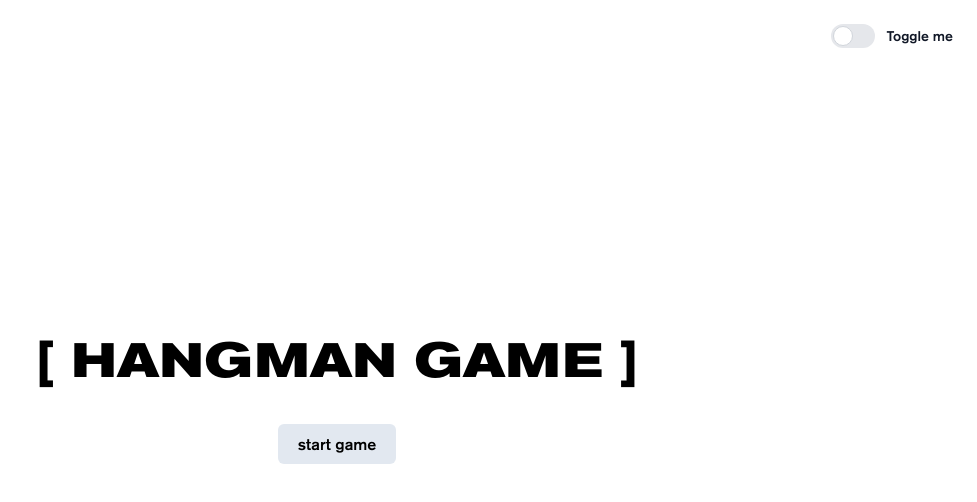
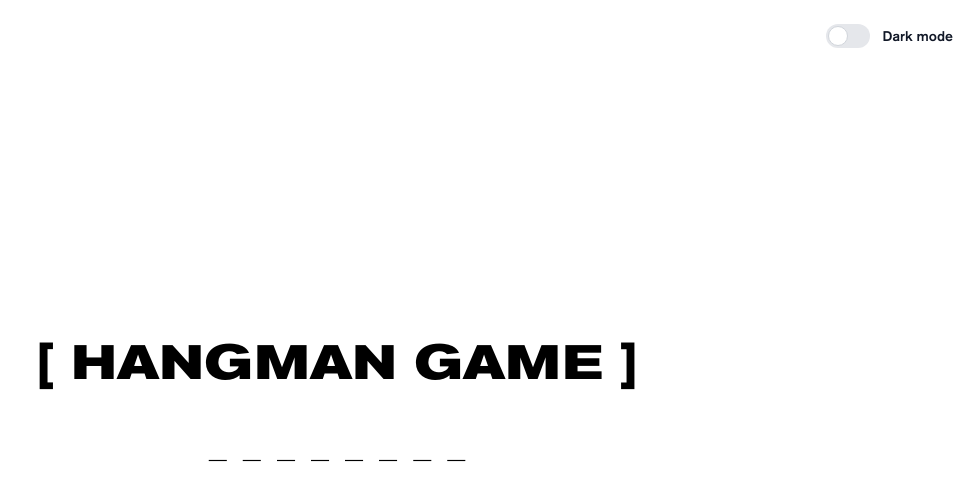
Before and after one commit to justsaygood/hangman-game, a website built with Vite: page index.html in a window 1280 px wide. Both pictures are taken after a click on the button "start game". Shown: the whole page, without its empty margins (303-1280 px from the left). Built offline with nearby package versions, Linux system fonts and the light colour scheme.

Commit message:
create game

```diff
--- a/index.html
+++ b/index.html
@@ -15,8 +15,8 @@
     <div class="absolute top-6 right-6">
       <label class="relative inline-flex items-center cursor-pointer">
         <input type="checkbox" value="" class="sr-only peer" id="toggleDarkMode">
-        <div class="w-11 h-6 bg-gray-200 peer-focus:outline-none peer-focus:ring-4 peer-focus:ring-blue-300 dark:peer-focus:ring-blue-800 rounded-full peer dark:bg-gray-700 peer-checked:after:translate-x-full peer-checked:after:border-white after:content-[''] after:absolute after:top-[2px] after:left-[2px] after:bg-white after:border-gray-300 after:border after:rounded-full after:h-5 after:w-5 after:transition-all dark:border-gray-600 peer-checked:bg-indigo-500"></div>
-        <span class="ml-3 text-sm font-medium text-gray-900 dark:text-gray-300">Toggle me</span>
+        <div class="mode-fake-checkbox peer peer-focus:outline-none peer-focus:ring-4 peer-focus:ring-blue-300 dark:peer-focus:ring-blue-800 peer-checked:after:translate-x-full peer-checked:after:border-white peer-checked:bg-indigo-500"></div>
+        <span class="mode-text">Dark mode</span>
       </label>
     </div>
       <h1 class="logo">[ HANGMAN GAME ]</h1>
--- a/src/css/style.css
+++ b/src/css/style.css
@@ -38,4 +38,21 @@
     .button-primary {
         @apply bg-slate-200 rounded-md font-medium px-5 py-2 dark:text-sky-200 dark:border-2 dark:bg-transparent dark:border-sky-200 dark:hover:bg-transparent dark:hover:shadow-[0_0_2px_#fff,inset_0_0_2px_#fff,0_0_5px_#08f,0_0_15px_#08f,0_0_30px_#08f] hover:bg-slate-300;
     }
+
+    .mode-fake-checkbox {
+        @apply w-11 h-6 bg-gray-200  rounded-full dark:bg-gray-700 after:content-[''] after:absolute after:top-[2px] after:left-[2px] after:bg-white after:border-gray-300 after:border
+        after:rounded-full after:h-5 after:w-5 after:transition-all dark:border-gray-600;
+    }
+
+    .mode-text {
+        @apply ml-3 text-sm font-medium text-gray-900 dark:text-gray-300;
+    }
+
+    .placeholders-wrapper {
+        @apply flex flex-row;
+    }
+
+    .letter {
+        @apply mx-2 text-3xl font-mono;
+    }
 }
--- /dev/null
+++ b/src/js/constants.js
@@ -0,0 +1,3 @@
+export const WORDS = ['code', 'frontend', 'programming'] ;
+
+export const KEYBOARD_LETTERS = Array.from('ABCDEFGHIJKLMNOPQRSTUVWXYZ');
--- /dev/null
+++ b/src/js/game.js
@@ -0,0 +1,24 @@
+import { WORDS, KEYBOARD_LETTERS } from './constants';
+
+const gameDiv = document.getElementById('game');
+
+const createPlaceholdersHTML = () => {
+
+    const word = sessionStorage.getItem('word');
+    const wordArray = Array.from(word);
+
+    const placeholdersHTML =  wordArray.reduce((acc, curr, i) => {
+        return  acc + `<h1 id="letter_${i}" class="letter">_</h1>`
+    }, '');
+
+    return `<div id="placeholders" class="placeholders-wrapper">${placeholdersHTML}</div>`
+}
+
+export const startGame = () => {
+    const randomIndex = Math.floor(Math.random() * WORDS.length);
+    const wordToGuess = WORDS[randomIndex];
+
+    sessionStorage.setItem('word', wordToGuess);
+
+    gameDiv.innerHTML = createPlaceholdersHTML();
+}
--- a/src/js/main.js
+++ b/src/js/main.js
@@ -1,9 +1,8 @@
 import '../css/style.css';
 import { darkModeHandle } from './utils';
+import { startGame } from './game';
 
 darkModeHandle();
 
 const startGameBtn = document.getElementById('startGame');
-startGameBtn.addEventListener('click', () => {
-
-})
+startGameBtn.addEventListener('click', startGame);
```
